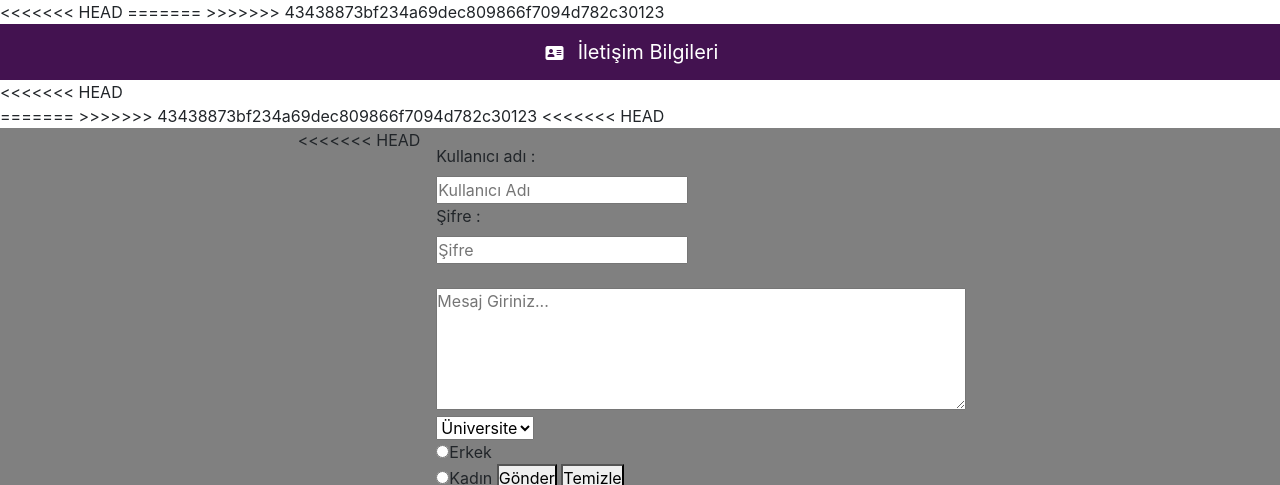
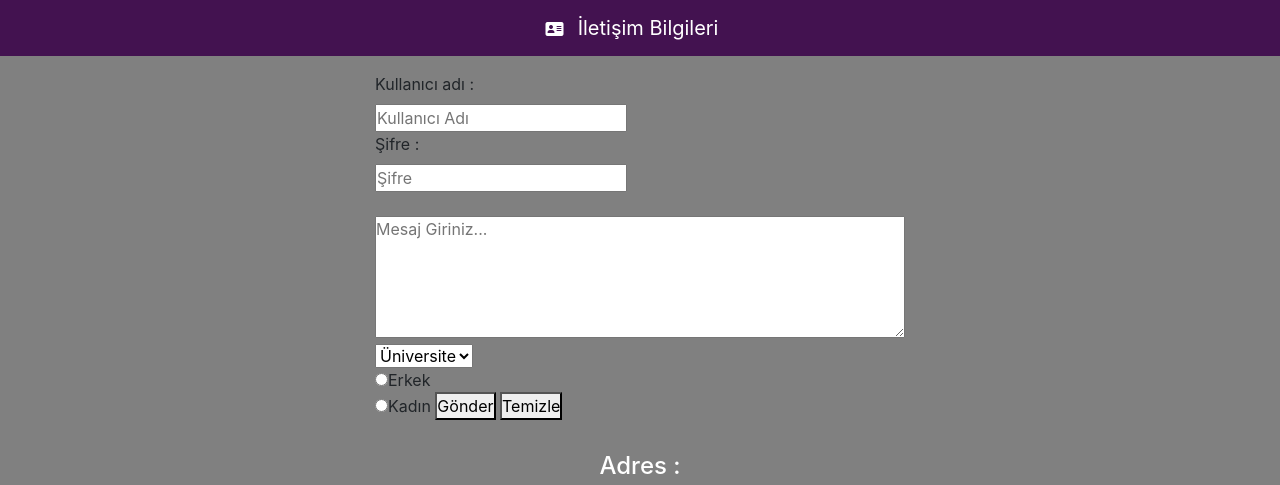
Before and after one commit to menesnas/Web-Teknolojileri, a PHP site: page /iletisim.html in a window 1280 px wide. Shown: the top 485 px of the page. Run offline with PHP 8.4, Linux system fonts and the light colour scheme.

Commit message:
commit11

```diff
--- a/iletisim.html
+++ b/iletisim.html
@@ -7,11 +7,7 @@
     <meta name="viewport" content="width=device-width, initial-scale=1.0">
     <title>İletişim</title>
     <link rel="stylesheet" href="css dosyalari/iletisim.css">
-<<<<<<< HEAD
 
-=======
-
->>>>>>> 43438873bf234a69dec809866f7094d782c30123
     <link rel="stylesheet" href="https://cdn.jsdelivr.net/npm/bootstrap@4.6.2/dist/css/bootstrap.min.css"
         integrity="sha384-xOolHFLEh07PJGoPkLv1IbcEPTNtaed2xpHsD9ESMhqIYd0nLMwNLD69Npy4HI+N" crossorigin="anonymous">
     <link rel="stylesheet" href="https://cdnjs.cloudflare.com/ajax/libs/font-awesome/6.4.0/css/all.min.css">
@@ -28,15 +24,10 @@
                 </a>
             </div>
         </nav>
-<<<<<<< HEAD
-
-    </header>
-=======
->>>>>>> 43438873bf234a69dec809866f7094d782c30123
 
     </header>
 
-<<<<<<< HEAD
+
 
 
     <script>
@@ -46,15 +37,6 @@
             if (ad == " " || sifre == " ") {
                 alert("İsim-şifre bilgilerini giriniz.");
 
-=======
-    <script>
-        function validateForm(){
-            var ad = document.forms["form1"]["kadi"].value;
-            var sifre = document.forms["form1"]["sifre"].value;
-            if (ad == "" || sifre == "" ){
-                alert("İsim veya şifre boş bırakılamaz");
-                return false;
->>>>>>> 43438873bf234a69dec809866f7094d782c30123
             }
         }
 
@@ -63,7 +45,6 @@
     <section id="formlar">
         <div class="forms">
             <div class="forms2">
-<<<<<<< HEAD
                 <form action="iletisim.html" method="post" name="form1" onsubmit="return validateForm()">
                     <label for="kadi">Kullanıcı adı :</label>
                     <input type="text" name="kadi" placeholder="Kullanıcı Adı ">
@@ -83,33 +64,14 @@
                     <button type="reset">Temizle</button>
                 </form>
             </div>
-=======
-            <form action="formbilgi.php" method="post" name="form1" onsubmit="return validateForm()">
-                <label for="kadi">Kullanıcı adı :</label>
-                <input type="text" name="kadi" placeholder="Kullanıcı Adı" >
-
-                <label for="sifre">Şifre :</label>
-                <input type="password" name="sifre" placeholder="Şifre" ><br><br>
-
-                <textarea name="msj" cols="50" rows="10" placeholder="Mesaj Giriniz..."></textarea><br>
-
-                <button type="submit">Gönder</button>
-                <button type="reset">Temizle</button>
-            </form>
-        </div>
->>>>>>> 43438873bf234a69dec809866f7094d782c30123
         </div>
     </section>
 
     <footer id="adresler">
         <div class="map">
             <h6 style="color:white;font-size: 1.5rem;">Adres :</h6>
-<<<<<<< HEAD
             <iframe style="height: 300px;width: 300px;"
                 src="
-=======
-            <iframe style="height: 300px;width: 300px;" src="
->>>>>>> 43438873bf234a69dec809866f7094d782c30123
                 https://www.google.com/maps/embed?pb=!1m18!1m12!1m3!1d4496.679050430383!2d30.332344186403844!3d40.74177287382994!2m3!1f0!2f0!3f0!3m2!1i1024!2i768!4f13.1!3m3!1m2!1s0x14ccadf2977958d7%3A0xc7996fa884f94c03!2sSakarya%20%C3%9Cniversitesi!5e0!3m2!1str!2str!4v1684257098565!5m2!1str!2str"
                 width="600" height="450" style="border:0;" allowfullscreen="" loading="lazy"
                 referrerpolicy="no-referrer-when-downgrade" frameborder="0"></iframe>
```
Also changed, not shown: login.php (+0 -41 lines), README.md.
